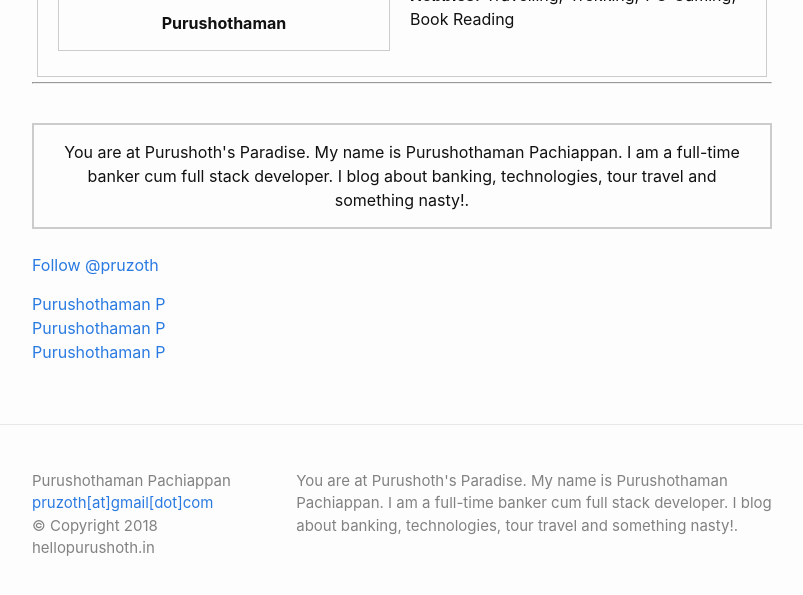
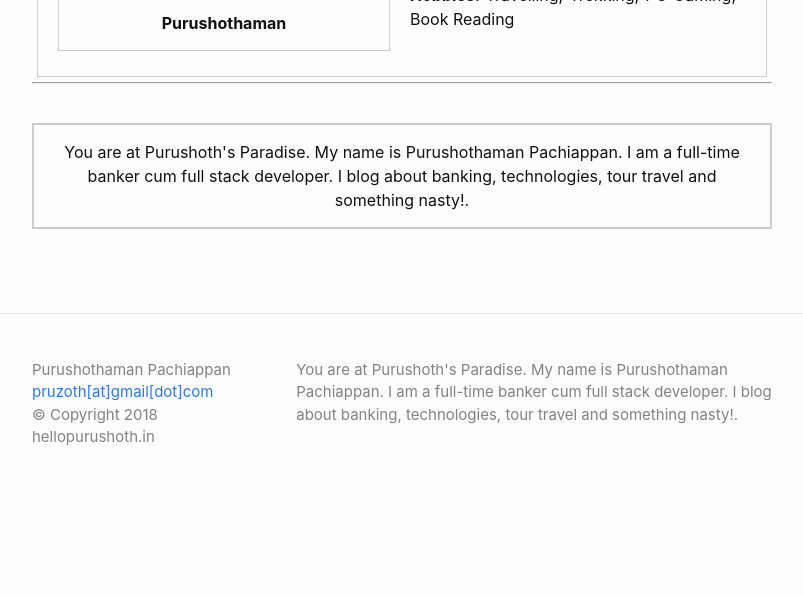
Before and after one commit to purushothblog/purushothblog.github.io, a Jekyll site: the page built from about.md, in a window 1280 px wide, cut to the strip 590-1210 px from the top of the page. Shown: the top 595 px of the strip, without its empty margins (238-1041 px from the left). Built offline with Jekyll 4.4.1, drawn with Linux system fonts in a browser that asks for light colours; comment, search, counter and statistics services are not loaded; after the commit the page ends 1099 px from its top, so only the background shows below that.

Commit message:
linked remove

```diff
--- a/about.md
+++ b/about.md
@@ -58,11 +58,3 @@ Alma mater: </b>Manipal University, Anna University</p>
 {{ site.description }}
 </div>
 <br>
-<a href="https://twitter.com/pruzoth?ref_src=twsrc%5Etfw" class="twitter-follow-button" data-show-count="false">Follow @pruzoth</a><script async src="https://platform.twitter.com/widgets.js" charset="utf-8"></script>
-
-<script type="text/javascript" src="https://platform.linkedin.com/badges/js/profile.js" async defer></script>
-<div class="LI-profile-badge"  data-version="v1" data-size="large" data-locale="en_US" data-type="horizontal" data-theme="light" data-vanity="pruzoth"><a class="LI-simple-link" href='https://in.linkedin.com/in/pruzoth?trk=profile-badge'>Purushothaman P</a></div>
-
-<div class="LI-profile-badge"  data-version="v1" data-size="medium" data-locale="en_US" data-type="horizontal" data-theme="dark" data-vanity="pruzoth"><a class="LI-simple-link" href='https://in.linkedin.com/in/pruzoth?trk=profile-badge'>Purushothaman P</a></div>
-
-<div class="LI-profile-badge"  data-version="v1" data-size="large" data-locale="en_US" data-type="vertical" data-theme="light" data-vanity="pruzoth"><a class="LI-simple-link" href='https://in.linkedin.com/in/pruzoth?trk=profile-badge'>Purushothaman P</a></div>
```
